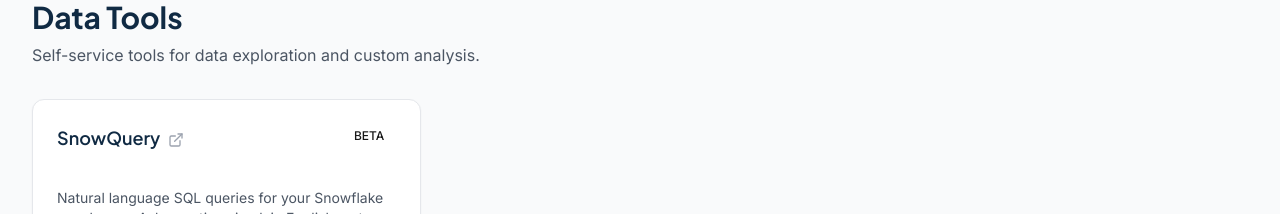
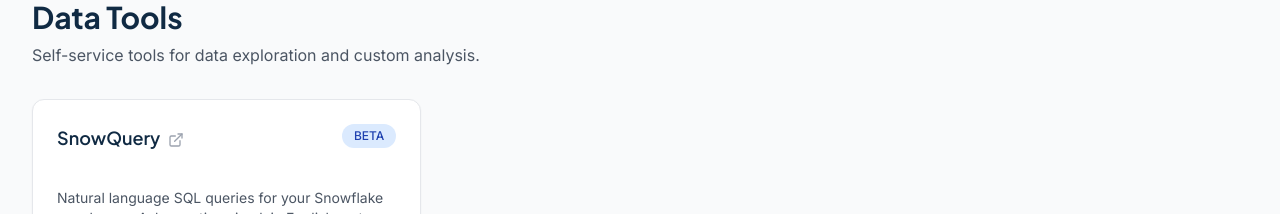
Before and after one commit to OpenFlowInsights/healthcare-analytics, a Next.js app in the folder app/: page /dashboards in a window 1280 px wide. Shown: the part 1360-1574 px from the top of the page. Built offline with nearby package versions, Linux system fonts and the light colour scheme.

Commit message:
fix: use primary variant for BETA badge (info variant doesn't exist)

```diff
--- a/app/components/dashboards/DashboardCard.tsx
+++ b/app/components/dashboards/DashboardCard.tsx
@@ -24,7 +24,7 @@
             </h3>
           </div>
           {isComingSoon && <Badge variant="warning">Coming Soon</Badge>}
-          {!isComingSoon && dashboard.badge && <Badge variant="info">{dashboard.badge}</Badge>}
+          {!isComingSoon && dashboard.badge && <Badge variant="primary">{dashboard.badge}</Badge>}
         </div>
       </CardHeader>
       <CardContent>
```
